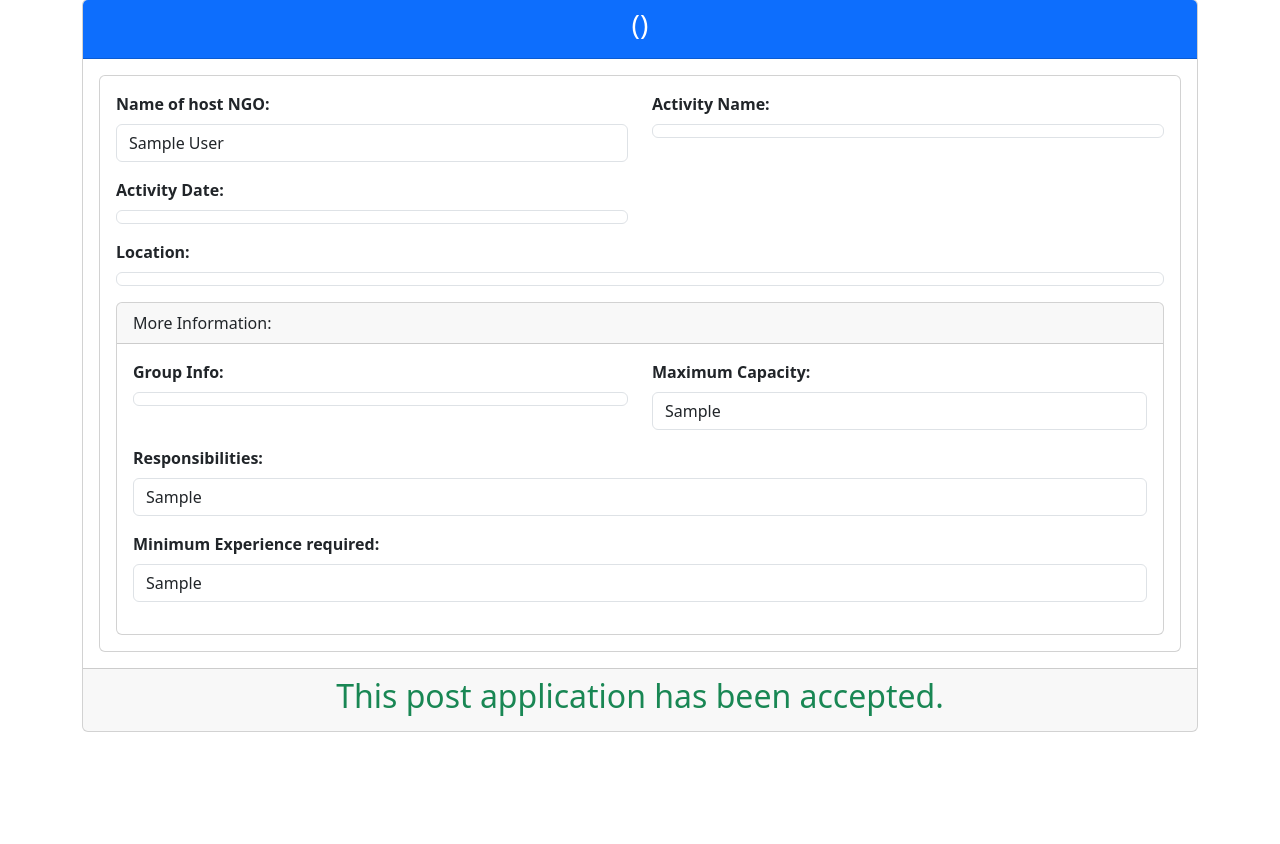
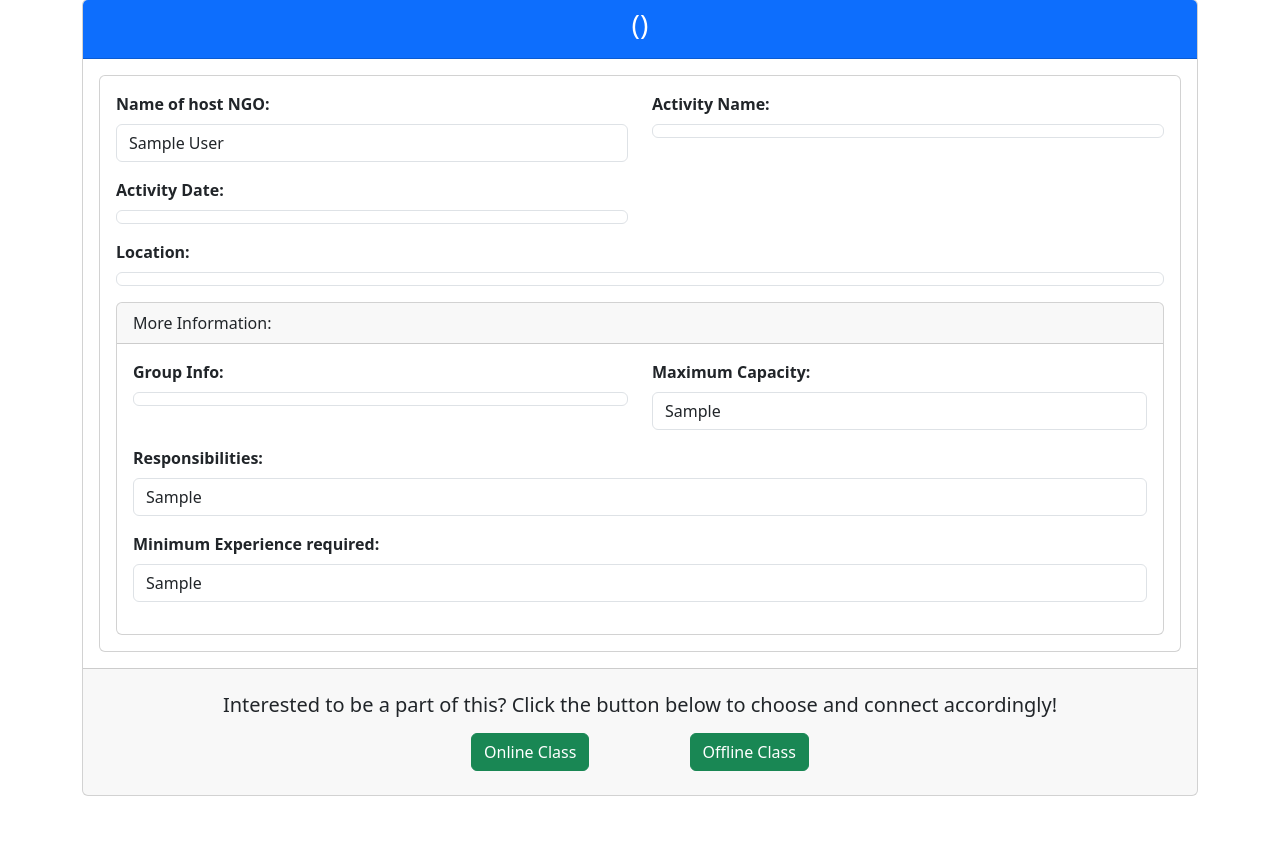
Before and after one commit to sojith29034/devDynamos_eduConnect, a PHP site: page /teacher/viewApplication.php?actID=1 in a window 1280 px wide. Shown: the part 79-923 px from the top of the page. Before the commit the page ends 811 px from the top, so only its background shows below. Run offline with PHP 8.4, Linux system fonts and the light colour scheme; the visitor is signed in with stand-in values (Sample User, id 1); tables that the repository leaves empty or names only in its code hold one stand-in row (values such as "Sample post"); data that the repository does not hold is empty; some libraries are stand-ins or nearby versions.

Commit message:
opt for on/off

```diff
--- a/teacher/viewApplication.php
+++ b/teacher/viewApplication.php
@@ -33,7 +33,7 @@
             ?>
             <div class="card">
                 <div class="card-header text-bg-primary">
-                    <h3 class="text-center"><?=$post['actName']?> (<?=$post['actID']?>)</h3>
+                    <h3 class="text-center"><?=$post['actName']?> (<span id="actID"><?=$post['actID']?></span>)</h3>
                 </div>
                 <div class="card-body">
                     <div class="card text-start">
@@ -90,53 +90,57 @@
 
 
                 <div class="card-footer text-center">
-                    <?php if ($post['status'] == 'accepted' || $post['status'] == 'Accepted'): ?>
-                        <h2 class="text-success">This post application has been accepted.</h2>
-                    <?php elseif ($post['status'] == 'rejected' || $post['status'] == 'Rejected'): ?>
-                        <h2 class="text-danger">This post application has been rejected.</h2>
-                    <?php elseif ($post['status'] == 'pending' || $post['status'] == 'Pending'): ?>
-                        <form action="../common/formActions.php" method="POST">
+                    <?php
+                        $tname=$post['name'];
+                        $check = "SELECT * FROM huntstatus WHERE tname='$tname' AND actID='$actID'";
+                        $runCheck = mysqli_query($conn, $check);
 
-                            <input type="hidden" id="hiddenComments" name="hiddenComments" value="">
+                        if(mysqli_num_rows($runCheck)<=0):
+                    ?>
+                        <form action="../common/postActions.php" method="POST">
 
-                            <button type="button" class="btn btn-danger mx-5" data-bs-toggle="modal" data-bs-target="#rejectModal"><i class="fas fa-times"></i> Reject</button>
-                            <button type="button" class="btn btn-success mx-5" data-bs-toggle="modal" data-bs-target="#acceptModal"><i class="fas fa-check"></i> Accept</button>
+                            <h5 class="my-3">Interested to be a part of this? Click the button below to choose and connect accordingly!</h5>
+                            <button type="button" class="btn btn-success mx-5" data-bs-toggle="modal" data-bs-target="#onlineModal">Online Class</button>
+                            <button type="button" class="btn btn-success mx-5" data-bs-toggle="modal" data-bs-target="#offlineModal">Offline Class</button>
 
 
-                            <!-- Reject Application Form Modal -->
-                            <div class="modal fade" id="rejectModal" tabindex="-1" aria-labelledby="rejectLabel" aria-hidden="true">
+                            <!-- Online Class Modal -->
+                            <div class="modal fade" id="onlineModal" tabindex="-1" aria-labelledby="onlineLabel" aria-hidden="true">
                                 <div class="modal-dialog">
                                     <div class="modal-content">
                                         <div class="modal-header">
-                                            <h1 class="modal-title fs-5" id="rejectLabel">Reject post Application</h1>
+                                            <h1 class="modal-title fs-5" id="onlineLabel">Online Class</h1>
                                             <button type="button" class="btn-close" data-bs-dismiss="modal" aria-label="Close"></button>
                                         </div>
                                         <div class="modal-body">
-                                            Are you sure you want to reject <?=$post['name']?>'s application?
-                                            <textarea class="form-control bg-warning-subtle my-2" name="comments" id="comments" row="2"
-                                                    style="resize: none;" placeholder="Administrator comments for post . . ."></textarea>
+                                            Are you sure you want to opt to conduct online classes for <label><?=$post['name']?></label> ?
+                                            <textarea class="form-control bg-dark-subtle my-2" name="comments" id="comments" row="2"
+                                                    style="resize: none;" placeholder="Talk to <?=$post['name']?>"></textarea>
                                         </div>
                                         <div class="modal-footer d-flex justify-content-center">
                                             <button type="button" class="btn btn-secondary mx-5" data-bs-dismiss="modal">Cancel</button>
-                                            <a href="#" class="btn btn-danger mx-5" onclick="submitForm('R')">Reject</a>
+                                            <a href="#" class="btn btn-success mx-5" onclick="submitForm('on')">Yes, Confirm</a>
                                         </div>
                                     </div>
                                 </div>
                             </div>
-                            <!-- Accept Application Form Modal -->
-                            <div class="modal fade" id="acceptModal" tabindex="-1" aria-labelledby="acceptLabel" aria-hidden="true">
+
+                            <!-- Offline Class Modal -->
+                            <div class="modal fade" id="offlineModal" tabindex="-1" aria-labelledby="offlineLabel" aria-hidden="true">
                                 <div class="modal-dialog">
                                     <div class="modal-content">
                                         <div class="modal-header">
-                                            <h1 class="modal-title fs-5" id="acceptLabel">Accept post Application</h1>
+                                            <h1 class="modal-title fs-5" id="offlineLabel">Offline Class</h1>
                                             <button type="button" class="btn-close" data-bs-dismiss="modal" aria-label="Close"></button>
                                         </div>
                                         <div class="modal-body">
-                                            Are you sure you want to accept <?=$post['name']?>'s application?
+                                            Are you sure you want to opt to conduct offline classes for <label><?=$post['name']?></label> ?
+                                            <textarea class="form-control bg-dark-subtle my-2" name="comments" id="comments" row="2"
+                                                    style="resize: none;" placeholder="Talk to <?=$post['name']?>"></textarea>
                                         </div>
                                         <div class="modal-footer d-flex justify-content-center">
                                             <button type="button" class="btn btn-secondary mx-5" data-bs-dismiss="modal">Cancel</button>
-                                            <a href="#" class="btn btn-success mx-5" onclick="submitForm('A')">Accept</a>
+                                            <a href="#" class="btn btn-success mx-5" onclick="submitForm('off')">Yes, Confirm</a>
                                         </div>
                                     </div>
                                 </div>
@@ -161,7 +165,8 @@
     <script>
         function submitForm(status) {
             const comments = document.getElementById('comments').value;
-            const url = `../common/formActions.php?name=<?=$post['name']?>&attempts=<?=$post['attempts']?>&status=${status}&comments=${comments}`;
+            const actID = document.getElementById('actID').value;
+            const url = `../common/postActions.php?name=<?=$post['name']?>&status=${status}&comments=${comments}&actID=<?=$actID?>`;
             window.location.href = url;
         }
     </script>
```
Also changed, not shown: common/postActions.php (+31 -0 lines), teacher/viewScheduled.php (+20 -4 lines).
